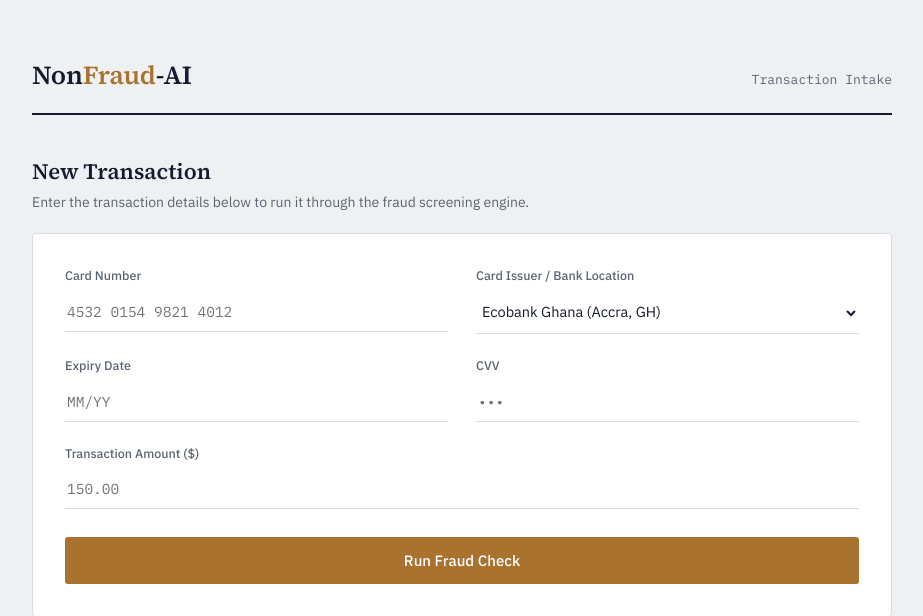
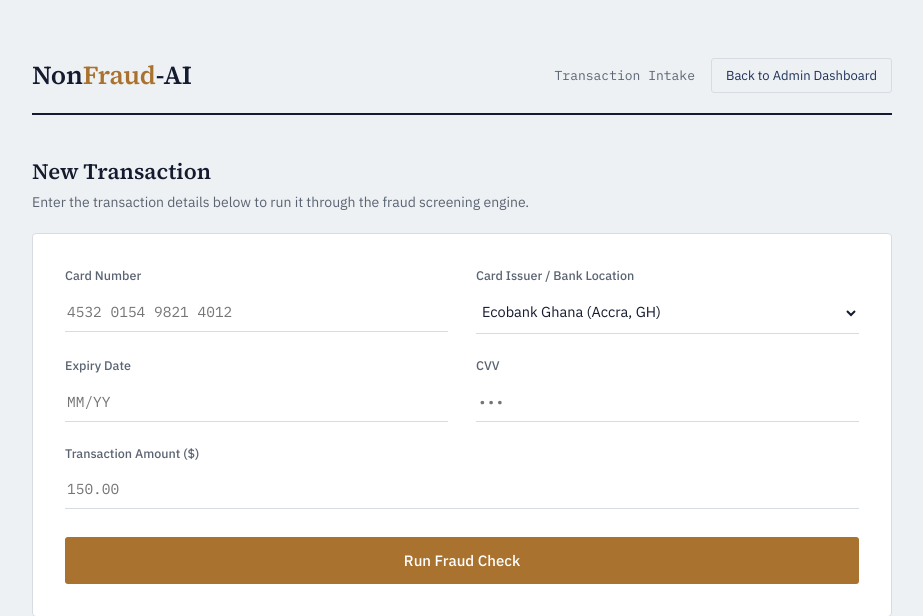
Before and after one commit to brownskreytor-a11y/nonfraud-ai, a Flask app: page /intake in a window 1280 px wide. Shown: the top 616 px of the page, without its empty margins (178-1101 px from the left). Run offline with Flask 3, Linux system fonts and the light colour scheme; data comes from the database, SQL or seed files in the repository; data that the repository does not hold is empty.

Commit message:
Add back-to-admin-dashboard button on the simulation page

```diff
--- a/templates/index.html
+++ b/templates/index.html
@@ -35,8 +35,10 @@
 
         .masthead {
             display: flex;
+            flex-wrap: wrap;
             justify-content: space-between;
-            align-items: baseline;
+            align-items: center;
+            gap: 10px;
             border-bottom: 2px solid var(--ink);
             padding-bottom: 18px;
             margin-bottom: 8px;
@@ -48,11 +50,27 @@
             letter-spacing: -0.01em;
         }
         .wordmark span { color: var(--brass); }
+        .masthead-right {
+            display: flex;
+            align-items: center;
+            gap: 16px;
+        }
         .masthead .tag-label {
             font-size: 13px;
             color: var(--muted);
             font-family: 'IBM Plex Mono', monospace;
         }
+        .admin-link {
+            font-family: 'IBM Plex Sans', sans-serif;
+            font-size: 13px;
+            color: var(--navy);
+            text-decoration: none;
+            border: 1px solid var(--hairline);
+            padding: 7px 14px;
+            border-radius: 3px;
+            white-space: nowrap;
+        }
+        .admin-link:hover { background: var(--navy); color: white; border-color: var(--navy); }
 
         h1.section-title {
             font-family: 'Source Serif 4', serif;
@@ -139,7 +157,10 @@
     <div class="sheet">
         <div class="masthead">
             <div class="wordmark">Non<span>Fraud</span>-AI</div>
-            <div class="tag-label">Transaction Intake</div>
+            <div class="masthead-right">
+                <div class="tag-label">Transaction Intake</div>
+                <a href="{{ url_for('admin_dashboard') }}" class="admin-link">Back to Admin Dashboard</a>
+            </div>
         </div>
 
         <h1 class="section-title">New Transaction</h1>
```
